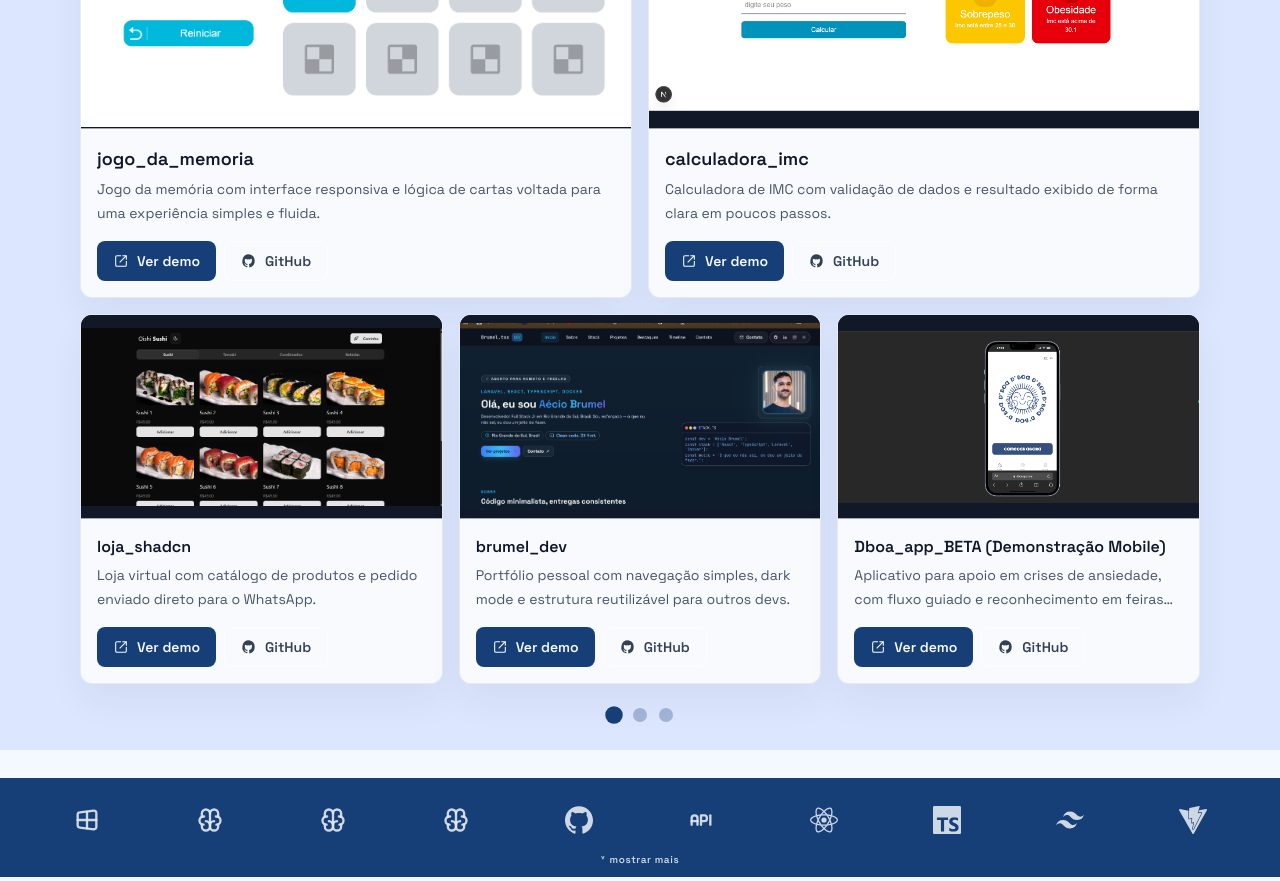
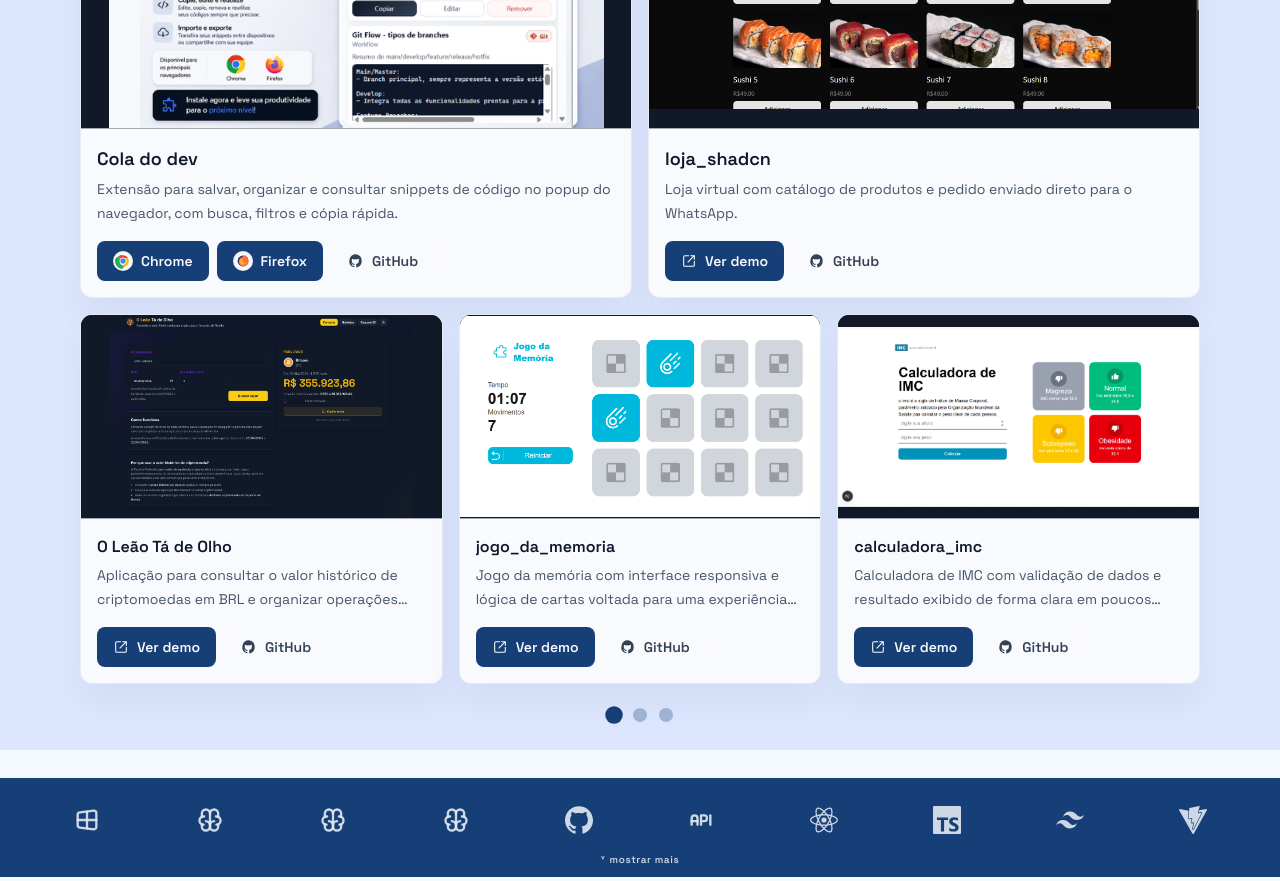
Before and after one commit to aeciobrumel/brumel_dev, a React (Vite) app: page / in a window 1280 px wide. Shown: the part 960-1841 px from the top of the page. Built offline with nearby package versions, Linux system fonts and the light colour scheme.

Commit message:
ajuste mais proj

```diff
--- a/src/components/Icons.tsx
+++ b/src/components/Icons.tsx
@@ -34,6 +34,40 @@ export const ExternalIcon = (props: IconProps) => (
   <svg viewBox="0 0 24 24" aria-hidden="true" fill="none" stroke="currentColor" strokeWidth="1.6" {...props}>
     <path d="M14 4h6v6M10 14 20 4" />
     <path d="M20 12v6a2 2 0 0 1-2 2H6a2 2 0 0 1-2-2V6a2 2 0 0 1 2-2h6" />
+  </svg>
+);
+
+export const ChromeIcon = (props: IconProps) => (
+  <svg viewBox="0 0 24 24" aria-hidden="true" fill="none" {...props}>
+    <circle cx="12" cy="12" r="11" fill="#ffffff" />
+    <path
+      d="M12 3.2a8.8 8.8 0 0 1 7.62 4.4H12a4.4 4.4 0 0 0-3.81 2.2L5.3 4.77A8.76 8.76 0 0 1 12 3.2Z"
+      fill="#ea4335"
+    />
+    <path
+      d="M5.3 4.77 9.1 11.35A4.4 4.4 0 0 0 12 18.8c1.57 0 3.02-.83 3.81-2.2l-3.86 6.68A8.8 8.8 0 0 1 5.3 4.77Z"
+      fill="#34a853"
+    />
+    <path
+      d="M19.62 7.6H12a4.4 4.4 0 0 1 3.81 6.6l-3.86 6.68a8.8 8.8 0 0 0 7.67-13.28Z"
+      fill="#fbbc05"
+    />
+    <circle cx="12" cy="12" r="4.7" fill="#4285f4" stroke="#ffffff" strokeWidth="1.2" />
+  </svg>
+);
+
+export const FirefoxIcon = (props: IconProps) => (
+  <svg viewBox="0 0 24 24" aria-hidden="true" fill="none" {...props}>
+    <circle cx="12" cy="12" r="11" fill="#ffffff" />
+    <circle cx="12" cy="12" r="8.2" fill="#312e81" />
+    <path
+      d="M18.8 7.7c-.42-1.93-1.8-3.78-3.82-4.95.2.74.1 1.44-.26 2.14-1.2-1-2.7-1.63-4.28-1.73 1.17 1.08 1.44 2.2 1.25 3.37-2.64.23-4.9 2.02-5.64 4.6-.76 2.68.08 5.54 2.08 7.23 2.13 1.8 5.3 2.2 7.87 1.03 2.62-1.2 4.3-3.92 4.23-6.82-.03-1.85-.76-3.54-1.43-4.87Z"
+      fill="#ff7139"
+    />
+    <path
+      d="M9.35 8.65c-1.63 1.04-2.56 2.86-2.34 4.72.27 2.27 2.22 4.03 4.56 4.16 2.28.12 4.34-1.22 5.17-3.31-.95.56-2.24.65-3.3.2-1.36-.56-2.2-1.77-2.17-3.12.03-1.03.58-1.95 1.42-2.65-.98-.19-2.27-.05-3.34 0Z"
+      fill="#ffb02e"
+    />
   </svg>
 );
 
--- a/src/components/ProjectCard.tsx
+++ b/src/components/ProjectCard.tsx
@@ -1,10 +1,13 @@
 import { useState } from 'react';
 import { Project } from '../types/portfolio';
-import { ExternalIcon, GitHubIcon } from './Icons';
+import { ChromeIcon, ExternalIcon, FirefoxIcon, GitHubIcon } from './Icons';
 
 export function ProjectCard({ project, variant = 'regular' }: { project: Project; variant?: 'regular' | 'featured' }) {
   const [imgSrc, setImgSrc] = useState(project.image || '/project-placeholder.svg');
   const isFeatured = variant === 'featured';
+  const ctaClassName =
+    'inline-flex min-h-10 items-center justify-center gap-2 rounded-lg bg-primary px-4 text-slate-50 transition-colors md:hover:bg-primary/90';
+  const storeIconClassName = 'h-5 w-5 shrink-0 rounded-full bg-white/95 p-0.5 shadow-sm';
 
   return (
     <article
@@ -46,12 +49,34 @@ export function ProjectCard({ project, variant = 'regular' }: { project: Project
         </div>
 
         <div className="mt-auto flex flex-wrap items-center gap-2 pt-1 text-sm font-semibold">
+          {project.links.chrome && (
+            <a
+              href={project.links.chrome}
+              target="_blank"
+              rel="noopener noreferrer"
+              className={ctaClassName}
+              aria-label={`Chrome Web Store do projeto ${project.title}`}
+            >
+              <ChromeIcon className={storeIconClassName} /> Chrome
+            </a>
+          )}
+          {project.links.firefox && (
+            <a
+              href={project.links.firefox}
+              target="_blank"
+              rel="noopener noreferrer"
+              className={ctaClassName}
+              aria-label={`Firefox Add-ons do projeto ${project.title}`}
+            >
+              <FirefoxIcon className={storeIconClassName} /> Firefox
+            </a>
+          )}
           {project.links.demo && (
             <a
               href={project.links.demo}
               target="_blank"
               rel="noopener noreferrer"
-              className="inline-flex min-h-10 items-center justify-center gap-2 rounded-lg bg-primary px-4 text-slate-50 transition-colors md:hover:bg-primary/90"
+              className={ctaClassName}
               aria-label={`Demo do projeto ${project.title}`}
             >
               <ExternalIcon className="h-4 w-4" /> Ver demo
--- a/src/data/portfolio.ts
+++ b/src/data/portfolio.ts
@@ -85,6 +85,40 @@ export const portfolioData: PortfolioData = {
     }
   ],
   projects: [
+    {
+  title: 'Cola do dev',
+  description: 'Extensão para salvar, organizar e consultar snippets de código no popup do navegador, com busca, filtros e cópia rápida.',
+  stack: ['React', 'TypeScript', 'Tailwind'],
+  highlights: ['Busca e filtros', 'Cópia em um clique'],
+  image: '/coladodev.png',
+  links: {
+    firefox: 'https://addons.mozilla.org/pt-BR/firefox/addon/cola-do-dev/?utm_source=addons.mozilla.org&utm_medium=referral&utm_content=search',
+    chrome: 'https://chromewebstore.google.com/detail/nafbkgokdbkomhkgdmjjlmkimfnkjeba?utm_source=item-share-cb',
+    github: 'https://github.com/aeciobrumel/memory-game',  }
+},
+{
+  title: 'loja_shadcn',
+  description: 'Loja virtual com catálogo de produtos e pedido enviado direto para o WhatsApp.',
+  stack: ['React', 'Next.js', 'TypeScript', 'Tailwind', 'shadcn/ui'],
+  highlights: ['Catálogo de produtos', 'UI com shadcn', 'Pedido via WhatsApp'],
+  image: '/loja-shadcn.png',
+  links: {
+    github: 'https://github.com/aeciobrumel/loja-com-shadcnui',
+    demo: 'https://lojashadcn.netlify.app/'
+  }
+},
+{
+  title: 'O Leão Tá de Olho',
+  description: 'Aplicação para consultar o valor histórico de criptomoedas em BRL e organizar operações como apoio ao Imposto de Renda.',
+  stack: ['React', 'Vite', 'TypeScript', 'Tailwind', 'React Router', 'TanStack Query', 'Zustand'],
+  highlights: ['Cotação histórica em BRL', 'Resumo para IR', 'Dados salvos no navegador'],
+  image: '/oleaotadeolho.png',
+  links: {
+    github: 'https://github.com/aeciobrumel/o-leao-ta-de-olho.git',
+    demo: 'https://oleaotadeolho.com/'
+
+  }
+},
 {
   title: 'jogo_da_memoria',
   description: 'Jogo da memória com interface responsiva e lógica de cartas voltada para uma experiência simples e fluida.',
@@ -107,17 +141,7 @@ export const portfolioData: PortfolioData = {
     demo: 'https://calcimccalc.netlify.app/'
   }
 },
-{
-  title: 'loja_shadcn',
-  description: 'Loja virtual com catálogo de produtos e pedido enviado direto para o WhatsApp.',
-  stack: ['React', 'Next.js', 'TypeScript', 'Tailwind', 'shadcn/ui'],
-  highlights: ['Catálogo de produtos', 'UI com shadcn', 'Pedido via WhatsApp'],
-  image: '/loja-shadcn.png',
-  links: {
-    github: 'https://github.com/aeciobrumel/loja-com-shadcnui',
-    demo: 'https://lojashadcn.netlify.app/'
-  }
-},
+
     {
       title: 'brumel_dev',
       description: 'Portfólio pessoal com navegação simples, dark mode e estrutura reutilizável para outros devs.',
--- a/src/types/portfolio.ts
+++ b/src/types/portfolio.ts
@@ -36,6 +36,8 @@ export type Project = {
   links: {
     github: string;
     demo?: string;
+    chrome?: string;
+    firefox?: string;
   };
 };
 
```
Also changed, not shown: public/coladodev.png (added), public/oleaotadeolho.png (added), 7 other files (tests, documents, lock files or other folders).
